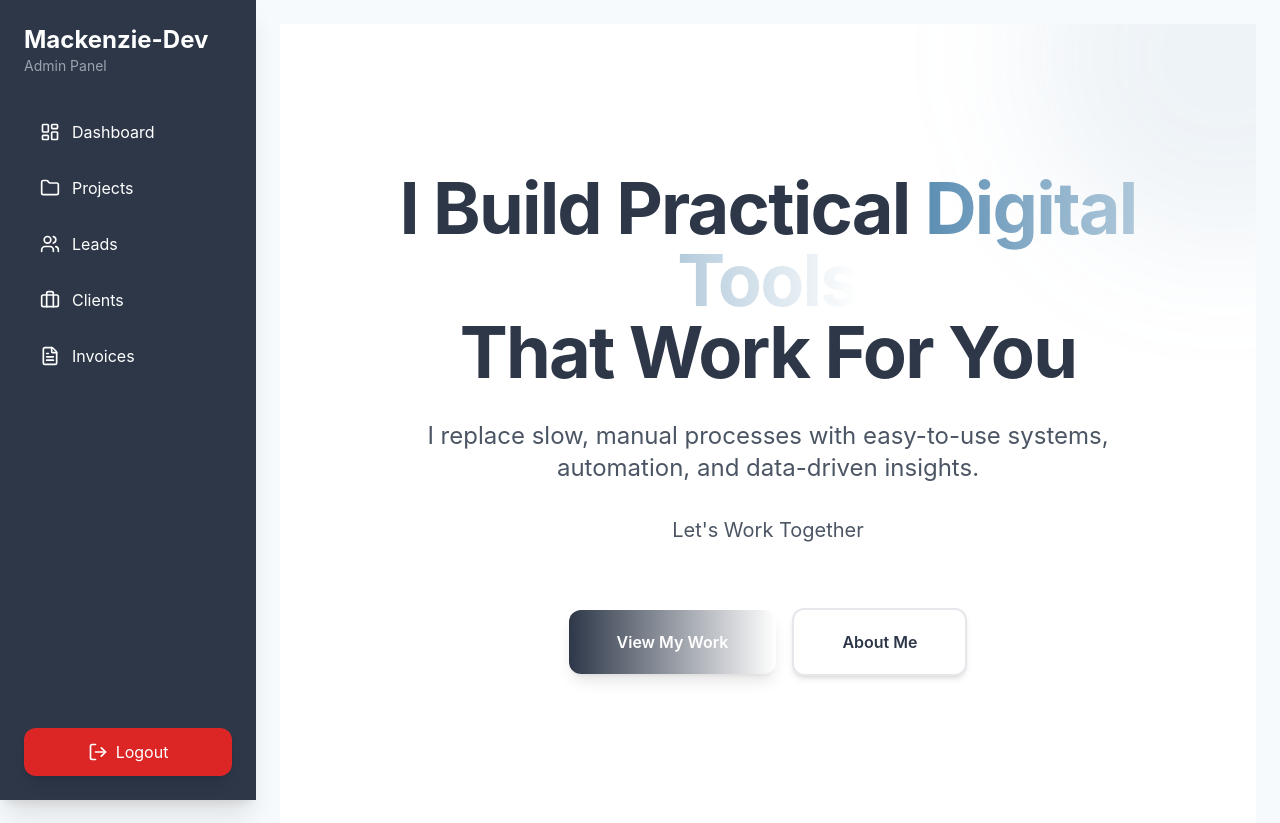
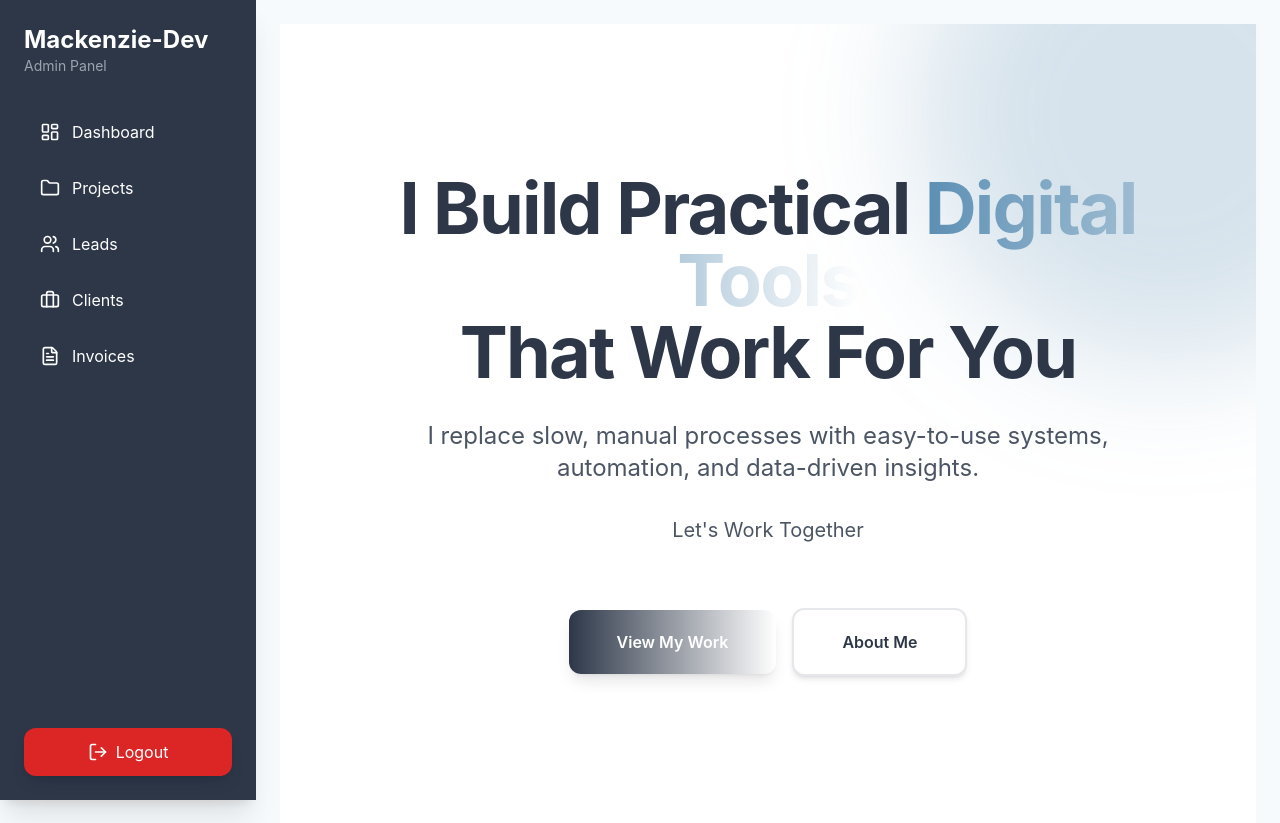
Before and after one commit to cakesmack/cm.dev, a Python web app: template backend/app/templates/public/home.html in a window 1280 px wide. Shown: the top 823 px of the page. Run offline with Jinja, Linux system fonts and the light colour scheme; the template is opened without the code that fills it, so the values that code supplies are empty; some libraries are stand-ins or nearby versions.

Commit message:
hero bg opvisibility

```diff
--- a/backend/app/templates/base.html
+++ b/backend/app/templates/base.html
@@ -740,7 +740,7 @@
             height: 100%;
             z-index: 0;
             pointer-events: none;
-            opacity: 0.06;
+            opacity: 0.12;
             animation: techPatternShift 35s ease-in-out infinite, techPatternPulseHero 6s ease-in-out infinite;
 
             background-image:
@@ -836,7 +836,7 @@
         }
 
         .dark #home::before {
-            opacity: 0.10;
+            opacity: 0.18;
             background-image:
                 repeating-linear-gradient(42deg,
                     transparent,
--- a/backend/app/templates/public/home.html
+++ b/backend/app/templates/public/home.html
@@ -7,8 +7,9 @@
 <section id="home"
     class="relative min-h-screen flex items-center justify-center overflow-hidden bg-white dark:bg-perplexity-dark transition-colors duration-300">
     <div class="absolute top-0 left-0 w-full h-full overflow-hidden z-0">
-        <div class="hero-orb-1 absolute -top-40 -right-40 w-96 h-96 bg-muted-blue/10 dark:bg-perplexity-accent/10 rounded-full blur-3xl"></div>
-        <div class="hero-orb-2 absolute top-40 -left-20 w-72 h-72 bg-deep-blue/5 dark:bg-muted-blue/10 rounded-full blur-3xl"></div>
+        <div class="hero-orb-1 absolute -top-40 -right-40 w-[500px] h-[500px] bg-muted-blue/25 dark:bg-perplexity-accent/30 rounded-full blur-3xl"></div>
+        <div class="hero-orb-2 absolute top-40 -left-20 w-96 h-96 bg-deep-blue/15 dark:bg-muted-blue/25 rounded-full blur-3xl"></div>
+        <div class="hero-orb-3 absolute bottom-20 left-1/2 w-80 h-80 bg-accent-amber/10 dark:bg-perplexity-accent/15 rounded-full blur-3xl"></div>
     </div>
 
     <div class="max-w-6xl mx-auto px-6 relative z-10 text-center">
```
